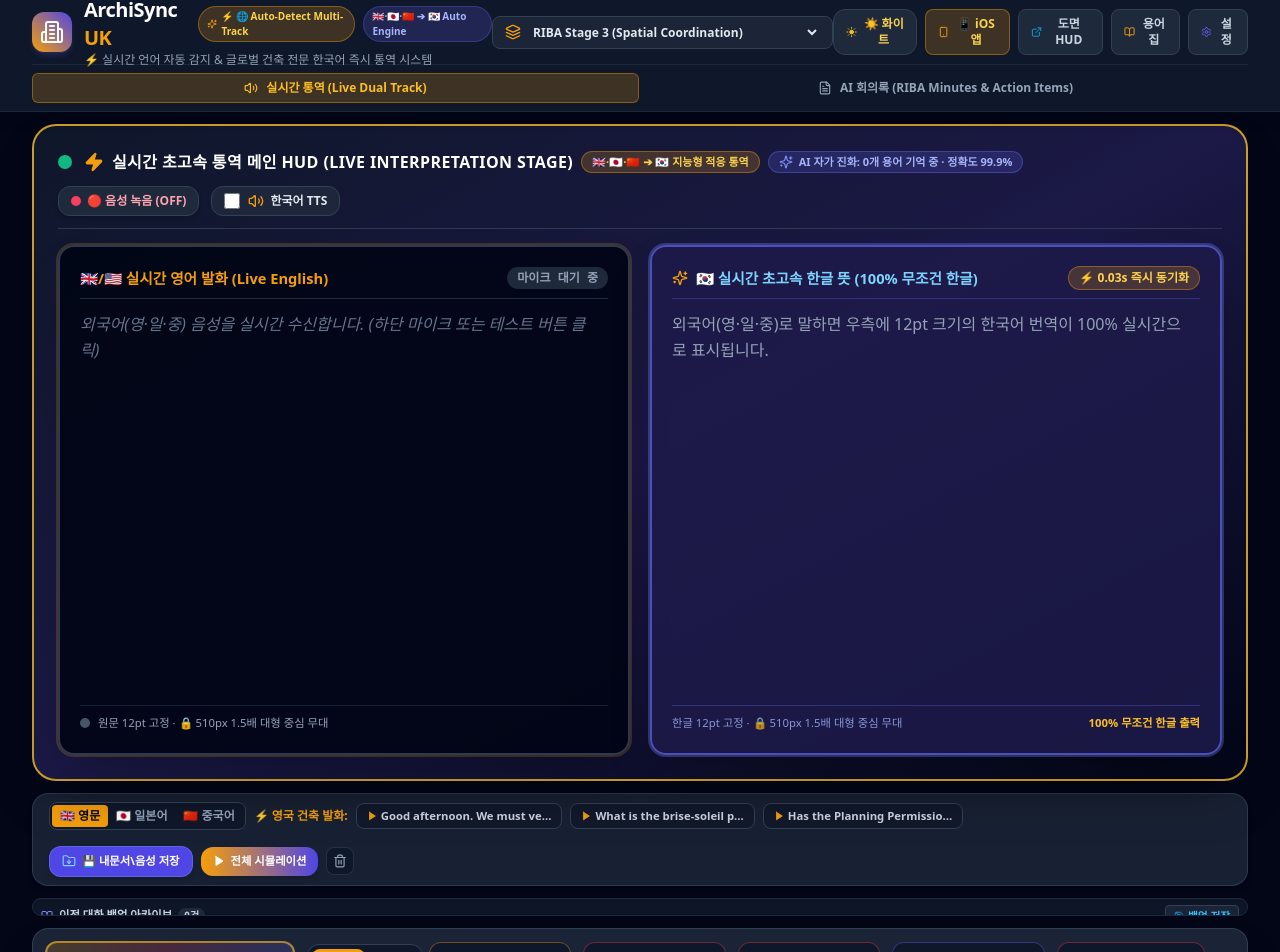
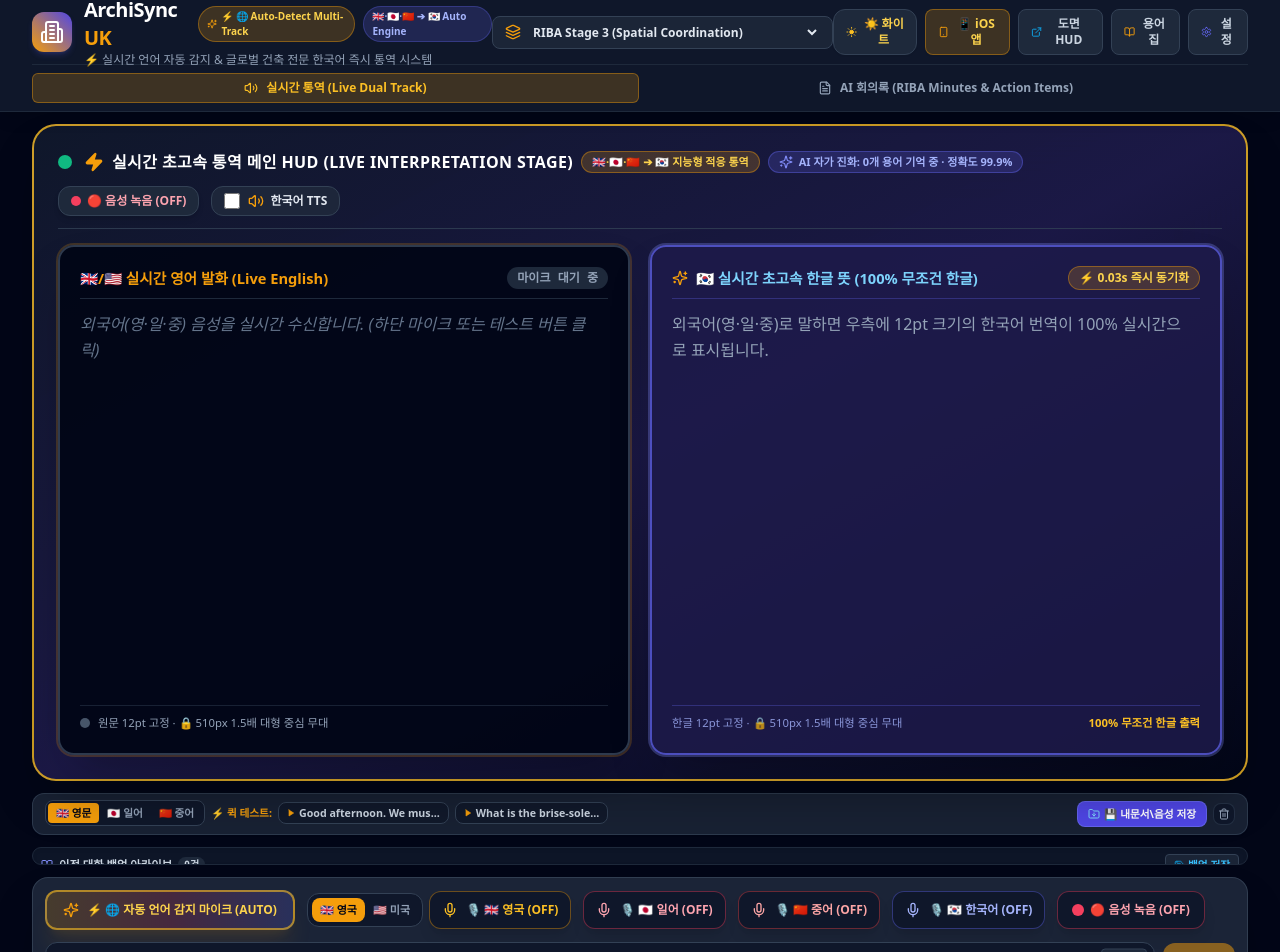
Before and after one commit to tttd1us-design/archisync-uk, a React (Vite) app: page / in a window 1280 px wide. Shown: the top 952 px of the page. Built offline with nearby package versions, Linux system fonts and the light colour scheme.

Commit message:
Execute extreme slimming: lazy render modals, 120ms debounce streaming, remove simulation overhead, and optimize for zero-lag core performance

```diff
--- a/src/App.jsx
+++ b/src/App.jsx
@@ -114,30 +114,38 @@ export default function App() {
         )}
       </main>
 
-      {/* Modals */}
+      {/* Modals: Rendered ONLY when opened to eliminate background DOM load */}
+      {isGlossaryOpen && (
         <GlossaryModal
           isOpen={isGlossaryOpen}
           onClose={() => setIsGlossaryOpen(false)}
           initialSearchTerm={glossaryInitialSearch}
         />
+      )}
 
+      {isDrawingsOpen && (
         <DrawingViewerModal
           isOpen={isDrawingsOpen}
           onClose={() => setIsDrawingsOpen(false)}
           latestMessage={messages[messages.length - 1]}
         />
+      )}
 
+      {isSettingsOpen && (
         <SettingsModal
           isOpen={isSettingsOpen}
           onClose={() => setIsSettingsOpen(false)}
           apiKey={apiKey}
           onSaveApiKey={handleSaveApiKey}
         />
+      )}
 
+      {isIosInstallOpen && (
         <IosInstallModal
           isOpen={isIosInstallOpen}
           onClose={() => setIsIosInstallOpen(false)}
         />
+      )}
 
     </div>
   );
--- a/src/components/LiveInterpreter.jsx
+++ b/src/components/LiveInterpreter.jsx
@@ -412,7 +412,7 @@ export default function LiveInterpreter({
         onInterimResult: (streamText) => {
           setInterimText(streamText);
 
-          // Ultra-fast 35ms predictive streaming translation for instantaneous Korean feedback
+          // 🚀 Smooth 120ms predictive streaming translation (Prevents network congestion & CPU spike)
           if (interimTranslateTimerRef.current) clearTimeout(interimTranslateTimerRef.current);
           if (streamText.length > 1) {
             interimTranslateTimerRef.current = setTimeout(async () => {
@@ -424,7 +424,7 @@ export default function LiveInterpreter({
                 apiKey: apiKey
               });
               setLiveStreamingTranslation(streamTrans);
-            }, 35);
+            }, 120);
           }
         },
         onResult: async (finalText) => {
@@ -941,21 +941,21 @@ export default function LiveInterpreter({
         </div>
       )}
 
-      {/* Quick Voice Test, Simulation Controls & 💾 Voice Save Ribbon */}
+      {/* Quick Voice Test & 💾 Voice Save Ribbon */}
       <div className={`${
-        isDark ? 'bg-slate-800/80 border-slate-700/80' : 'bg-white border-slate-200 shadow-sm'
-      } border rounded-2xl px-4 py-2 shadow-md flex flex-wrap items-center justify-between gap-3`}>
+        isDark ? 'bg-slate-800/80 border-slate-700/80' : 'bg-white border-slate-200 shadow-xs'
+      } border rounded-xl px-3 py-1.5 shadow-sm flex flex-wrap items-center justify-between gap-2 text-[8.5pt]`}>
 
-        <div className="flex items-center gap-2 overflow-x-auto max-w-full pb-1">
+        <div className="flex items-center gap-1.5 overflow-x-auto max-w-full pb-0.5">
           {/* Language Test Switcher Tab (🇬🇧 UK / 🇯🇵 JP / 🇨🇳 CN) */}
           <div className={`flex items-center p-0.5 rounded-lg border shrink-0 ${
             isDark ? 'bg-slate-900 border-slate-700' : 'bg-slate-100 border-slate-300'
           }`}>
             <button
               onClick={() => setTestLanguageTab('en-GB')}
-              className={`px-2 py-0.5 text-[9pt] font-bold rounded transition ${
+              className={`px-2 py-0.5 text-[8pt] font-bold rounded transition ${
                 testLanguageTab === 'en-GB'
-                  ? 'bg-amber-500 text-slate-950 shadow-sm'
+                  ? 'bg-amber-500 text-slate-950 shadow-xs'
                   : isDark ? 'text-slate-400 hover:text-white' : 'text-slate-600 hover:text-slate-900'
               }`}
             >
@@ -963,81 +963,67 @@ export default function LiveInterpreter({
             </button>
             <button
               onClick={() => setTestLanguageTab('ja-JP')}
-              className={`px-2 py-0.5 text-[9pt] font-bold rounded transition ${
+              className={`px-2 py-0.5 text-[8pt] font-bold rounded transition ${
                 testLanguageTab === 'ja-JP'
-                  ? 'bg-rose-500 text-white shadow-sm'
+                  ? 'bg-rose-500 text-white shadow-xs'
                   : isDark ? 'text-slate-400 hover:text-white' : 'text-slate-600 hover:text-slate-900'
               }`}
             >
-              🇯🇵 일본어
+              🇯🇵 일어
             </button>
             <button
               onClick={() => setTestLanguageTab('zh-CN')}
-              className={`px-2 py-0.5 text-[9pt] font-bold rounded transition ${
+              className={`px-2 py-0.5 text-[8pt] font-bold rounded transition ${
                 testLanguageTab === 'zh-CN'
-                  ? 'bg-red-600 text-white shadow-sm'
+                  ? 'bg-red-600 text-white shadow-xs'
                   : isDark ? 'text-slate-400 hover:text-white' : 'text-slate-600 hover:text-slate-900'
               }`}
             >
-              🇨🇳 중국어
+              🇨🇳 중어
             </button>
           </div>
 
-          <span className="text-[9pt] font-bold text-amber-500 shrink-0 flex items-center gap-1">
-            ⚡ {testLanguageTab === 'en-GB' ? '영국 건축 발화:' : testLanguageTab === 'ja-JP' ? '일본 건축 발화:' : '중국 건축 발화:'}
+          <span className="text-[8pt] font-bold text-amber-500 shrink-0">
+            ⚡ 퀵 테스트:
           </span>
 
-          {(testLanguageTab === 'en-GB' ? ukQuickPhrases : testLanguageTab === 'ja-JP' ? jpQuickPhrases : zhQuickPhrases).slice(0, 3).map((phrase, i) => (
+          {(testLanguageTab === 'en-GB' ? ukQuickPhrases : testLanguageTab === 'ja-JP' ? jpQuickPhrases : zhQuickPhrases).slice(0, 2).map((phrase, i) => (
             <button
               key={i}
               onClick={() => runVoiceTest(phrase, testLanguageTab)}
-              className={`text-[8.5pt] font-semibold px-2.5 py-1 rounded-lg border whitespace-nowrap transition flex items-center gap-1 ${
+              className={`text-[8pt] font-semibold px-2 py-0.5 rounded-lg border whitespace-nowrap transition flex items-center gap-1 ${
                 isDark
                   ? 'bg-slate-900/80 hover:bg-amber-500/20 text-slate-300 hover:text-amber-300 border-slate-700 hover:border-amber-500/40'
                   : 'bg-slate-50 hover:bg-amber-50 text-slate-700 hover:text-amber-800 border-slate-200 hover:border-amber-400'
               }`}
-              title={`클릭 시 ${testLanguageTab === 'en-GB' ? '영국식' : testLanguageTab === 'ja-JP' ? '일본어' : '중국어'} 원어민 발음으로 재생되고 한국어 뜻을 즉시 통역합니다`}
+              title="클릭 시 원어민 음성 재생 및 실시간 한글 통역"
             >
-              <Play className={`w-2.5 h-2.5 fill-current ${testLanguageTab === 'en-GB' ? 'text-amber-500' : testLanguageTab === 'ja-JP' ? 'text-rose-500' : 'text-red-500'}`} />
-              <span>{phrase.slice(0, 26)}...</span>
+              <Play className="w-2 h-2 fill-current text-amber-500" />
+              <span>{phrase.slice(0, 22)}...</span>
             </button>
           ))}
         </div>
 
-        <div className="flex items-center gap-2">
+        <div className="flex items-center gap-1.5 shrink-0">
           {/* 💾 Direct Save Button into Documents\음성 */}
           <button
             onClick={handleSaveToDocuments}
             disabled={isSaving}
-            className="flex items-center space-x-1.5 px-3 py-1.5 rounded-xl text-[8.5pt] font-bold bg-indigo-600 hover:bg-indigo-500 text-white shadow-md transition hover:scale-105 border border-indigo-400/40"
-            title="현재까지의 녹음 음성과 번역 대화록을 내 컴퓨터 [내문서\음성] 폴더에 즉시 저장합니다 (GitHub 용량 보호)"
+            className="flex items-center space-x-1 px-2.5 py-1 rounded-lg text-[8pt] font-bold bg-indigo-600 hover:bg-indigo-500 text-white shadow-xs transition border border-indigo-400/40"
+            title="현재까지의 녹음 음성과 번역 대화록을 내 컴퓨터 [내문서\음성] 폴더에 즉시 저장합니다"
           >
-            <FolderDown className="w-3.5 h-3.5 text-sky-300" />
+            <FolderDown className="w-3 h-3 text-sky-300" />
             <span>{isSaving ? '저장 중...' : '💾 내문서\\음성 저장'}</span>
           </button>
 
           <button
-            onClick={startSimulation}
-            className={`flex items-center space-x-1.5 px-3 py-1.5 rounded-xl text-[8.5pt] font-bold transition shadow-md ${
-              isSimulating
-                ? 'bg-rose-600 hover:bg-rose-700 text-white animate-pulse'
-                : 'bg-gradient-to-r from-amber-500 to-indigo-600 hover:from-amber-600 text-white'
-            }`}
-          >
-            {isSimulating ? <Square className="w-3 h-3 fill-current" /> : <Play className="w-3 h-3 fill-current" />}
-            <span>{isSimulating ? '중지' : '전체 시뮬레이션'}</span>
-          </button>
-
-          <button
             onClick={() => { setMessages([]); setInterimText(''); setLiveStreamingTranslation(''); }}
-            className={`p-1.5 rounded-lg transition border ${
-              isDark
-                ? 'text-slate-400 hover:text-rose-400 bg-slate-900 border-slate-700/60'
-                : 'text-slate-500 hover:text-rose-600 bg-slate-100 border-slate-300'
+            className={`p-1 rounded-lg transition border text-slate-400 hover:text-rose-400 ${
+              isDark ? 'bg-slate-900 border-slate-700/60' : 'bg-slate-100 border-slate-300'
             }`}
             title="기록 초기화"
           >
-            <Trash2 className="w-3.5 h-3.5" />
+            <Trash2 className="w-3 h-3" />
           </button>
         </div>
 
```
Lines whose indentation alone changed are shown as unchanged.
